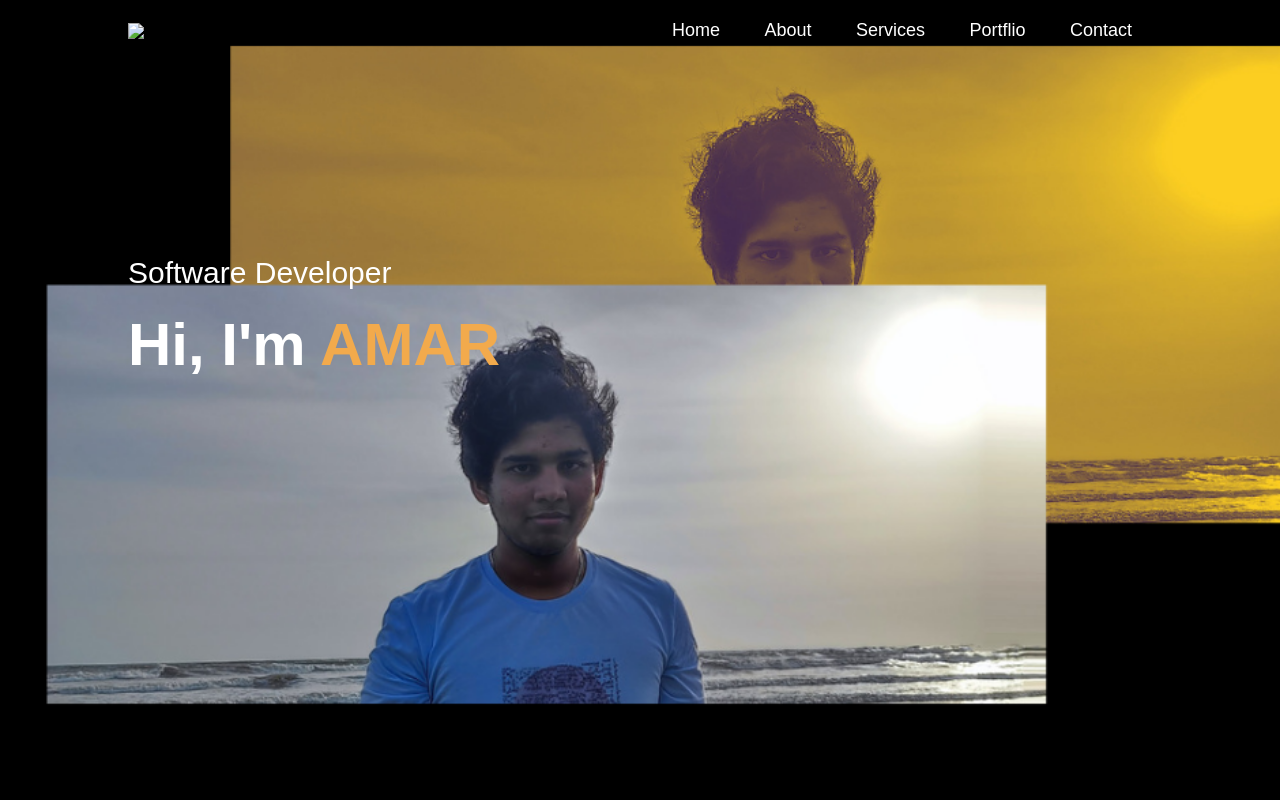
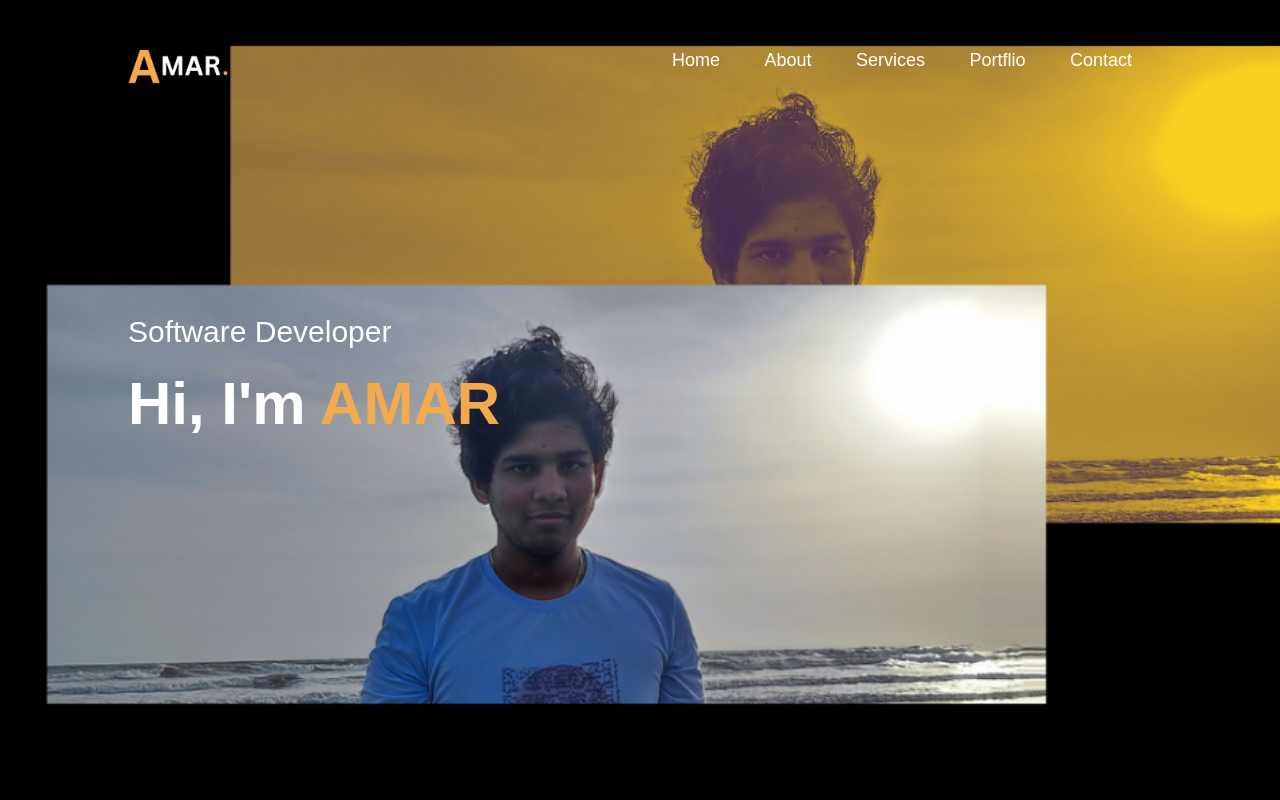
Before and after one commit to Amar033/Test_Webpage, a website: page index.html in a window 1280 px wide. Shown: the top 800 px of the page. Drawn offline with Linux system fonts and the light colour scheme.

Commit message:
Update index.html

```diff
--- a/index.html
+++ b/index.html
@@ -13,7 +13,7 @@
     <div id="header">
         <div class="container">
             <nav>
-                <img src="images/logo.png" class="logo" />
+                <img src="images/logo.JPG" class="logo" />
                 <ul>
                     <li><a href="#">Home</a></li>
                     <li><a href="#">About</a></li>
```
